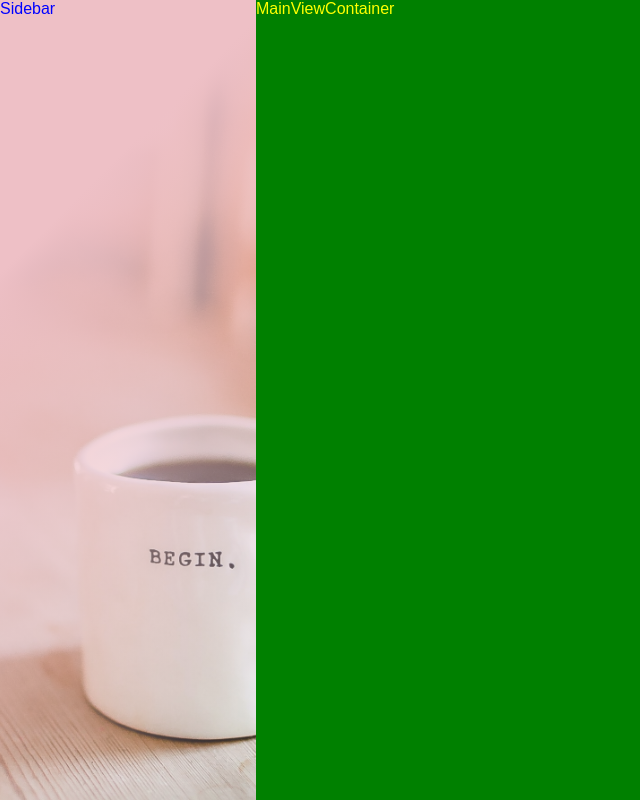
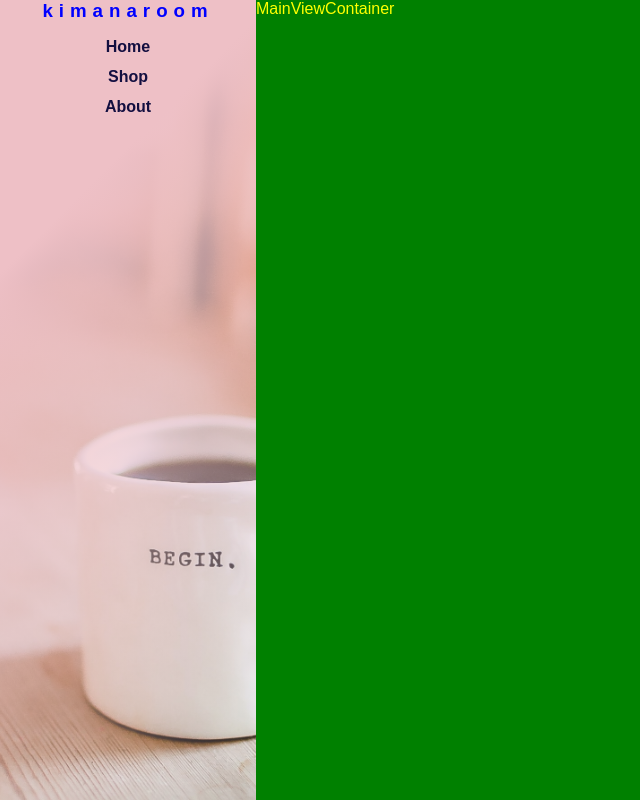
Before and after one commit to zoveloper/ecommerce, a React (Create React App) app in the folder frontend/: page / in a window 1280 px wide. Shown: the whole page, without its empty margins (0-640 px from the left). Built offline with nearby package versions, Linux system fonts and the light colour scheme.

Commit message:
added sidebar menu items

```diff
--- a/frontend/src/App.js
+++ b/frontend/src/App.js
@@ -5,12 +5,18 @@ import * as s from './App.styles';
 import Sidebar from './components/Sidebar/Sidebar'
 import MainView from './components/MainView/MainView'
 
-function App() {
+const App =() =>{
 
-
+  const backgroundImage = 'images/coffee.jpg';
+  const SidevarHeader = "kimanaroom";
+  const menuItems = ['Home', 'Shop', 'About'];
   return(
     <s.App>
-      <Sidebar/>
+      <Sidebar
+        backgroundImage ={backgroundImage}
+        SidevarHeader = {SidevarHeader}
+        menuItems = {menuItems}
+      />
       <MainView/>
     </s.App>
   );
--- a/frontend/src/components/Sidebar/Sidebar.js
+++ b/frontend/src/components/Sidebar/Sidebar.js
@@ -1,8 +1,25 @@
 import React from 'react'
 import * as s from './Sidebar.styles'
 
- const Sidebar= () =>{
-    return<s.SidebarContainer>Sidebar</s.SidebarContainer>
+const Sidebar = props =>{
+    const {
+        backgroundImage='',
+        SidevarHeader='',
+        menuItems=[]
+    } = props;
+
+    const menuItemsJSX = menuItems.map((item, index) =>{
+        return(<s.MenuItem key={index}>{item}</s.MenuItem>
+        )
+    })
+
+
+    return(
+    <s.SidebarContainer backgroundImage={ backgroundImage }>
+    <s.SidebarHeader>{SidevarHeader}</s.SidebarHeader>
+    <s.MenuItemsContainer>{menuItemsJSX}</s.MenuItemsContainer>
+    </s.SidebarContainer>
+    )
 }
 
 export default Sidebar
--- a/frontend/src/components/Sidebar/Sidebar.styles.js
+++ b/frontend/src/components/Sidebar/Sidebar.styles.js
@@ -9,8 +9,26 @@ export const SidebarContainer = styled.div`
         315deg,
         rgba(255,255,255,0.1) 0%,
         #eec0c6 74%),
-        url('images/coffee.jpg');
+        url(${props => props.backgroundImage});
     background-size:cover ;
     background-repeat: no repeat;
     background-position:center center;
 `
+
+export const SidebarHeader = styled.h3`
+    padding: 20px, 0;
+    text-align: center;
+    margin-bottom: 10px;
+    letter-spacing: 6px;
+`
+export const MenuItemsContainer =styled.div`
+
+
+`;
+export const MenuItem =styled.div`
+    text-align:center;
+    padding:  6px 20px;
+    font-weight:600;
+    color: rgba(19 , 15 ,64)
+
+`;
```
